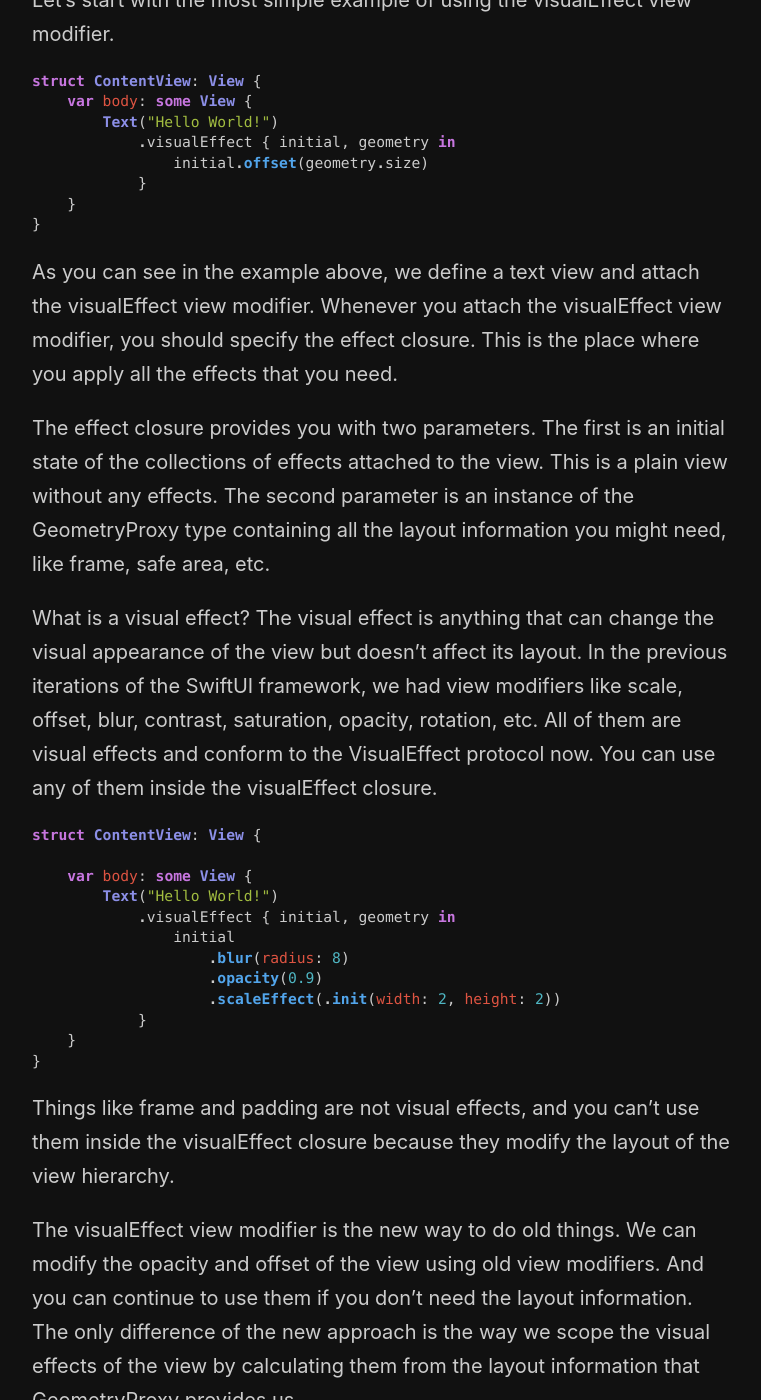
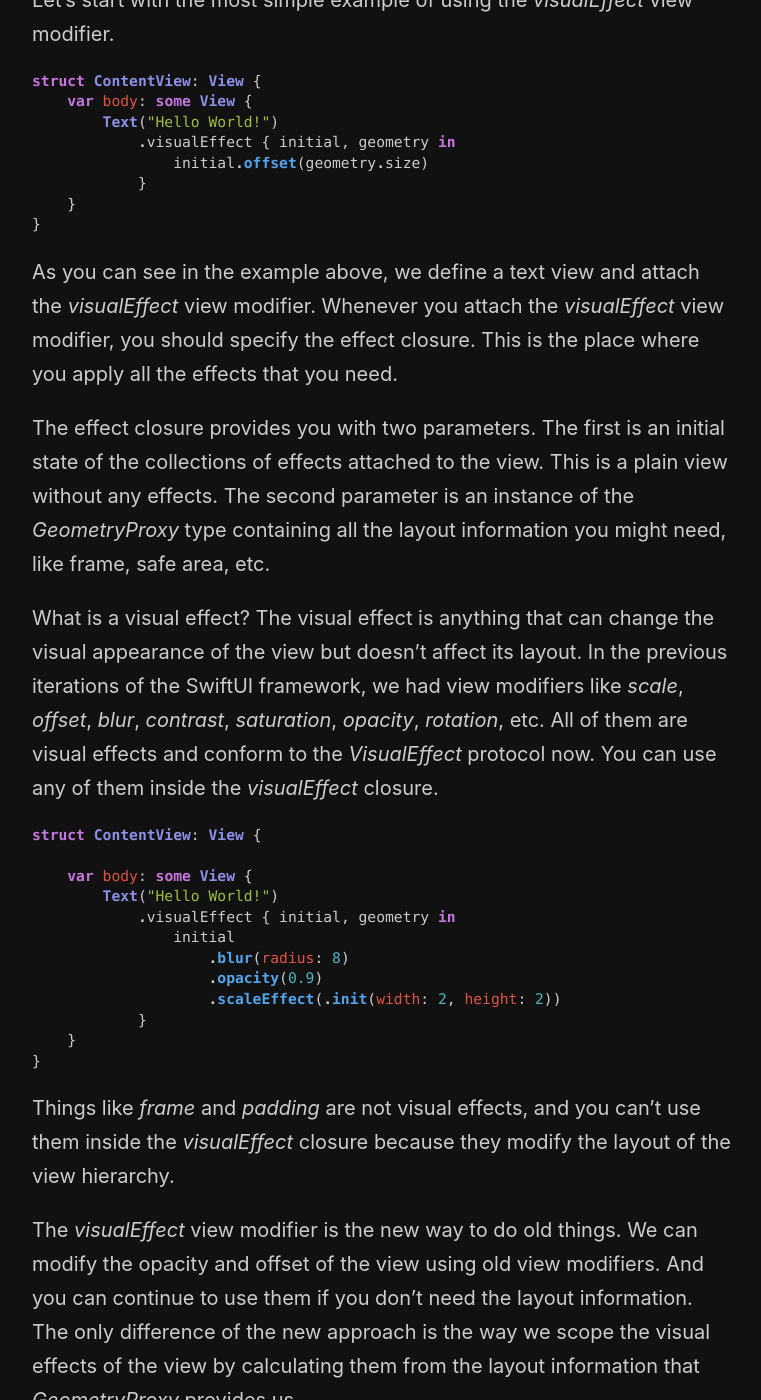
Before and after one commit to mecid/mecid.github.io, a Jekyll site: the page built from _posts/2023-11-07-visual-effects-in-swiftui.md, in a window 1280 px wide and 1400 px high, scrolled down 449 px. Shown: the whole window, without its empty margins (258-1019 px from the left). Built offline with Jekyll 4.4.1, drawn with Linux system fonts in a browser that asks for light colours; some of the changed text lies outside the part shown.

Commit message:
visual effects post formatter

````diff
--- a/_posts/2023-11-07-visual-effects-in-swiftui.md
+++ b/_posts/2023-11-07-visual-effects-in-swiftui.md
@@ -3,9 +3,9 @@
 layout: post
 ---
 
-During WWDC 23, SwiftUI introduced a new view modifier called visualEffect. This modifier allows us to attach a set of animatable visual effects by accessing layout information of the particular view. This week, we will learn how to use the new visualEffect view modifier in SwiftUI.
+During WWDC 23, SwiftUI introduced a new view modifier called *visualEffect*. This modifier allows us to attach a set of animatable visual effects by accessing layout information of the particular view. This week, we will learn how to use the new *visualEffect* view modifier in SwiftUI.
 
-Let's start with the most simple example of using the visualEffect view modifier.
+Let's start with the most simple example of using the *visualEffect* view modifier.
 
 ```swift
 struct ContentView: View {
@@ -18,11 +18,11 @@
 }
 ```
 
-As you can see in the example above, we define a text view and attach the visualEffect view modifier. Whenever you attach the visualEffect view modifier, you should specify the effect closure. This is the place where you apply all the effects that you need.
+As you can see in the example above, we define a text view and attach the *visualEffect* view modifier. Whenever you attach the *visualEffect* view modifier, you should specify the effect closure. This is the place where you apply all the effects that you need.
 
-The effect closure provides you with two parameters. The first is an initial state of the collections of effects attached to the view. This is a plain view without any effects. The second parameter is an instance of the GeometryProxy type containing all the layout information you might need, like frame, safe area, etc.
+The effect closure provides you with two parameters. The first is an initial state of the collections of effects attached to the view. This is a plain view without any effects. The second parameter is an instance of the *GeometryProxy* type containing all the layout information you might need, like frame, safe area, etc.
 
-What is a visual effect? The visual effect is anything that can change the visual appearance of the view but doesn't affect its layout. In the previous iterations of the SwiftUI framework, we had view modifiers like scale, offset, blur, contrast, saturation, opacity, rotation, etc. All of them are visual effects and conform to the VisualEffect protocol now. You can use any of them inside the visualEffect closure.
+What is a visual effect? The visual effect is anything that can change the visual appearance of the view but doesn't affect its layout. In the previous iterations of the SwiftUI framework, we had view modifiers like *scale*, *offset*, *blur*, *contrast*, *saturation*, *opacity*, *rotation*, etc. All of them are visual effects and conform to the *VisualEffect* protocol now. You can use any of them inside the *visualEffect* closure.
 
 ```swift
 struct ContentView: View {
@@ -39,11 +39,11 @@
 }
 ```
 
-Things like frame and padding are not visual effects, and you can't use them inside the visualEffect closure because they modify the layout of the view hierarchy.
+Things like *frame* and *padding* are not visual effects, and you can't use them inside the *visualEffect* closure because they modify the layout of the view hierarchy.
 
-The visualEffect view modifier is the new way to do old things. We can modify the opacity and offset of the view using old view modifiers. And you can continue to use them if you don't need the layout information. The only difference of the new approach is the way we scope the visual effects of the view by calculating them from the layout information that GeometryProxy provides us.
+The *visualEffect* view modifier is the new way to do old things. We can modify the opacity and offset of the view using old view modifiers. And you can continue to use them if you don't need the layout information. The only difference of the new approach is the way we scope the visual effects of the view by calculating them from the layout information that *GeometryProxy* provides us.
 
-The visualEffect view modifier supports animatable values. So you can continue using it to animate your view's visual appearance depending on its frame and bounds in the view hierarchy that you can access via an instance of the GeometryProxy type.
+The *visualEffect* view modifier supports animatable values. So you can continue using it to animate your view's visual appearance depending on its frame and bounds in the view hierarchy that you can access via an instance of the *GeometryProxy* type.
 
 ```swift
 struct ContentView: View {
@@ -70,4 +70,4 @@
 }
 ```
 
-Today, we learned about the benefits and usage of the new visualEffect view modifier in SwiftUI. It is not backward compatible with previous versions of Apple platforms, so keep in mind that you can achieve the same effect by using old but gold view modifiers.
+Today, we learned about the benefits and usage of the new *visualEffect* view modifier in SwiftUI. It is not backward compatible with previous versions of Apple platforms, so keep in mind that you can achieve the same effect by using old but gold view modifiers.
````
